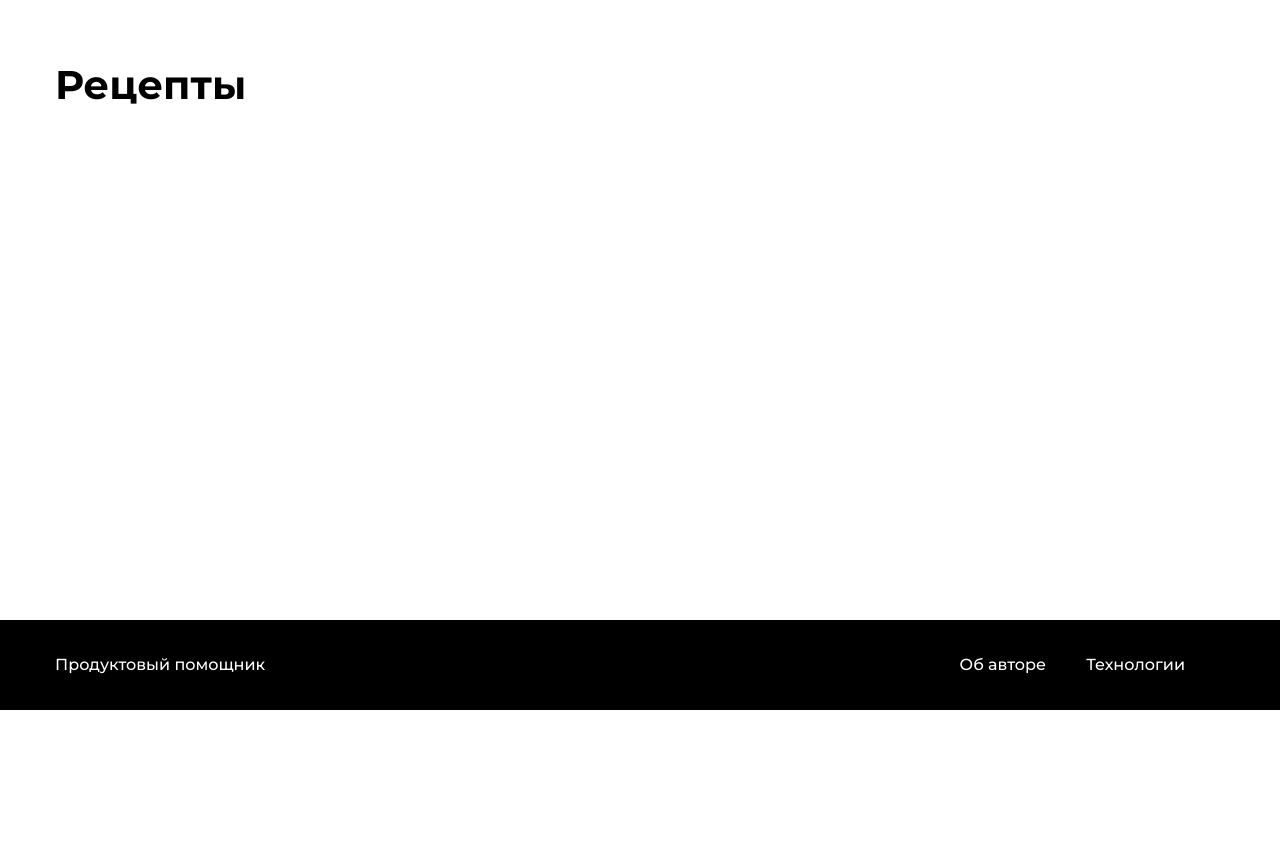
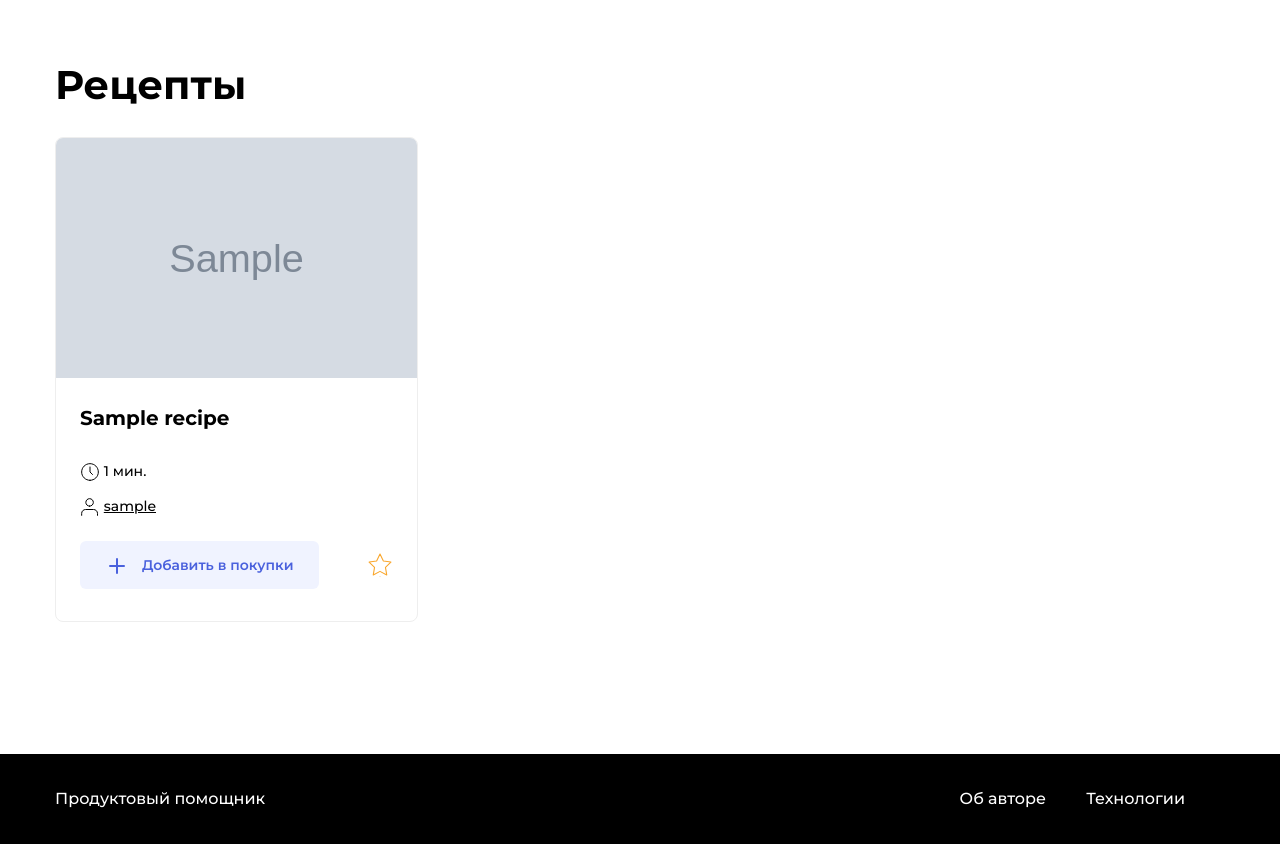
Before and after one commit to Rusich90/FoodGram, a Django app: page / in a window 1280 px wide. Shown: the part 90-934 px from the top of the page. Before the commit the page ends 800 px from the top, so only its background shows below. Run offline with Django 3.2, Linux system fonts and the light colour scheme; a user stored in the database is signed in; tables that the repository leaves empty hold one stand-in row (values such as "Sample post"); grey boxes marked "Sample" are stand-in pictures; parts of the project's set-up code (start-up, migrations or seed data) failed here and were passed over; some libraries are stand-ins or nearby versions.

Commit message:
Changed templates

```diff
--- a/foodgram/templates/includes/card_recipe.html
+++ b/foodgram/templates/includes/card_recipe.html
@@ -1,34 +1,25 @@
 {% load static %}
-{% load recipe_filters %}
 <div class="card" data-id="{{ recipe.id }}">
     {% load thumbnail %}
     {% thumbnail recipe.image "600x500" crop="center" upscale=True as im %}
-        <a href="{% url 'recipe' recipe_id=recipe.id %}" class="link"><img src="{{ im.url }}" alt="Нет изображения" class="card__image"></a>
+        <a href="*" class="link"><img src="{{ im.url }}" alt="Нет изображения" class="card__image"></a>
     {% endthumbnail %}
     <div class="card__body">
-        <a class="card__title link" href="{% url 'recipe' recipe_id=recipe.id %}">{{ recipe.title }}</a>
+        <a class="card__title link" href="*">{{ recipe.title }}</a>
         <ul class="card__items">
-            {% for tag in recipe.tags.all %}
+            {% for tag in recipe.tag.all %}
                 <li class="card__item"><span class="badge badge_style_{{ tag.color }}">{{ tag.title }}</span></li>
             {% endfor %}
         </ul>
         <div class="card__items card__items_column">
-            <p class="card__text"><span class="icon-time"></span> {{ recipe.prep_time }} мин.</p>
-            <p class="card__text"><span class="icon-user"></span> <a href="{% url 'profile' username=recipe.author.username %}" style="color: black">{{ recipe.author|display_name }}</a></p>
+            <p class="card__text"><span class="icon-time"></span> {{ recipe.cooking_time }} мин.</p>
+            <p class="card__text"><span class="icon-user"></span> <a href="*" style="color: black">{{ recipe.author.username }}</a></p>
         </div>
     </div>
     {% if user.is_authenticated %}
         <div class="card__footer">
-            {% if recipe|is_purchase:user %}
-                <button class="button button_style_light-blue-outline" name="purchases"><span class="icon-check button__icon"></span> Рецепт добавлен</button>
-            {% else %}
-                <button class="button button_style_light-blue" name="purchases" data-out><span class="icon-plus button__icon"></span>Добавить в покупки</button>
-            {% endif %}
-            {% if recipe|is_favorite:user %}
-                <button class="button button_style_none" name="favorites"><span class="icon-favorite icon-favorite_active"></span></button>
-            {% else %}
-                <button class="button button_style_none" name="favorites" data-out><span class="icon-favorite"></span></button>
-            {% endif %}
+            <button class="button button_style_light-blue" name="purchases" data-out><span class="icon-plus button__icon"></span>Добавить в покупки</button>
+            <button class="button button_style_none" name="favorites" data-out><span class="icon-favorite"></span></button>
         </div>
     {% endif %}
 </div>
--- a/foodgram/templates/includes/card_tag.html
+++ b/foodgram/templates/includes/card_tag.html
@@ -1,12 +1,11 @@
-{% load recipe_filters %}
 <ul class="tags">
     {% for tag in tag_list %}
         <li class="tags__item">
-            <a id="{{ tag.display_name }}" class="tags__checkbox tags__checkbox_style_{{ tag.color }}
-                {% if tag.display_name in request.GET|parse_tags %}tags__checkbox_active{% endif %}"
-                href="{{ request.path }}?{{ request|set_tag_qs:tag }}">
+            <a id="{{ tag.title }}" class="tags__checkbox tags__checkbox_style_{{ tag.color }}
+                {% if tag.title in request.GET %}tags__checkbox_active{% endif %}"
+                href="*">
             </a>
-            <span for="{{ tag.display_name }}" class="tags__label">{{ tag.title }}</span>
+            <span class="tags__label">{{ tag.title }}</span>
         </li>
     {% endfor %}
 </ul>
--- a/foodgram/templates/includes/footer.html
+++ b/foodgram/templates/includes/footer.html
@@ -2,8 +2,8 @@
         <div class="footer__container container">
             <a href="#" class="footer__brand link">Продуктовый помощник</a>
             <ul class="footer__items">
-                <li class="footer__item"><a href="{% url 'about:author' %}" class="footer__link link">Об авторе </a></li>
-                <li class="footer__item"><a href="{% url 'about:tech' %}" class="footer__link link">Технологии</a></li>
+                <li class="footer__item"><a href="*" class="footer__link link">Об авторе </a></li>
+                <li class="footer__item"><a href="*" class="footer__link link">Технологии</a></li>
             </ul>
         </div>
     </footer>
--- a/foodgram/templates/index.html
+++ b/foodgram/templates/index.html
@@ -15,7 +15,7 @@
             {% include "includes/card_tag.html" %}
         </div>
         <div class="card-list">
-            {% for recipe in page %}
+            {% for recipe in object_list %}
                 {% include "includes/card_recipe.html" with recipe=recipe %}
             {% endfor %}
         </div>
```
Also changed, not shown: foodgram/media/recipes/Vkusnyashki.jpg (added).
